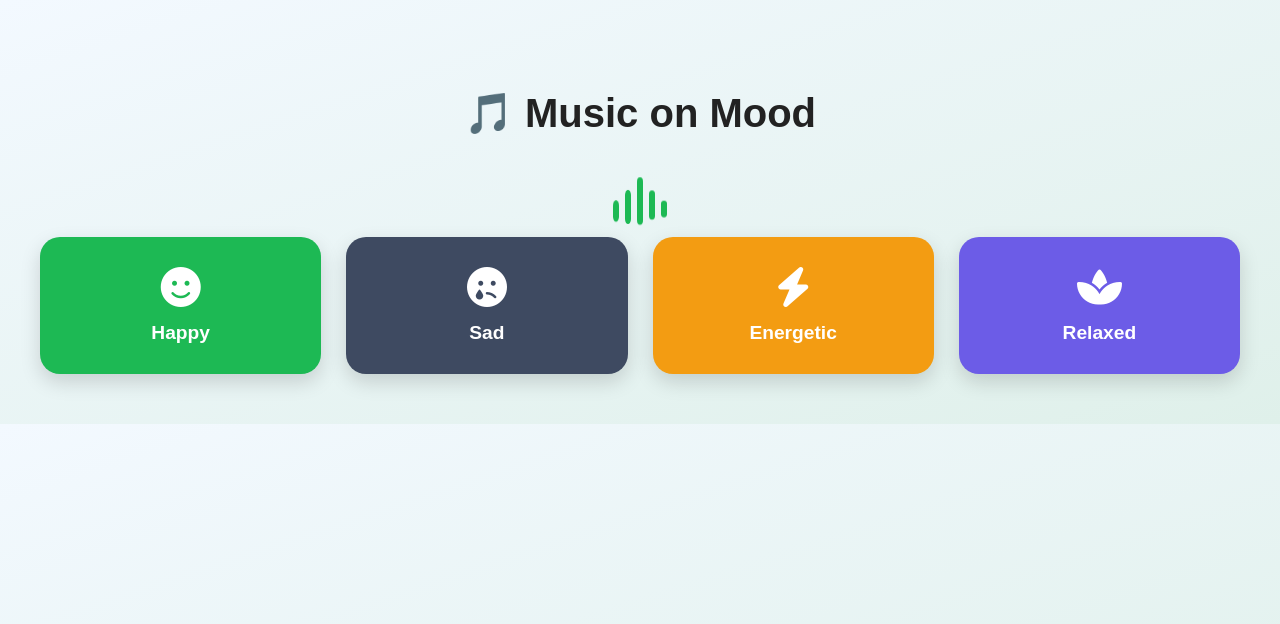
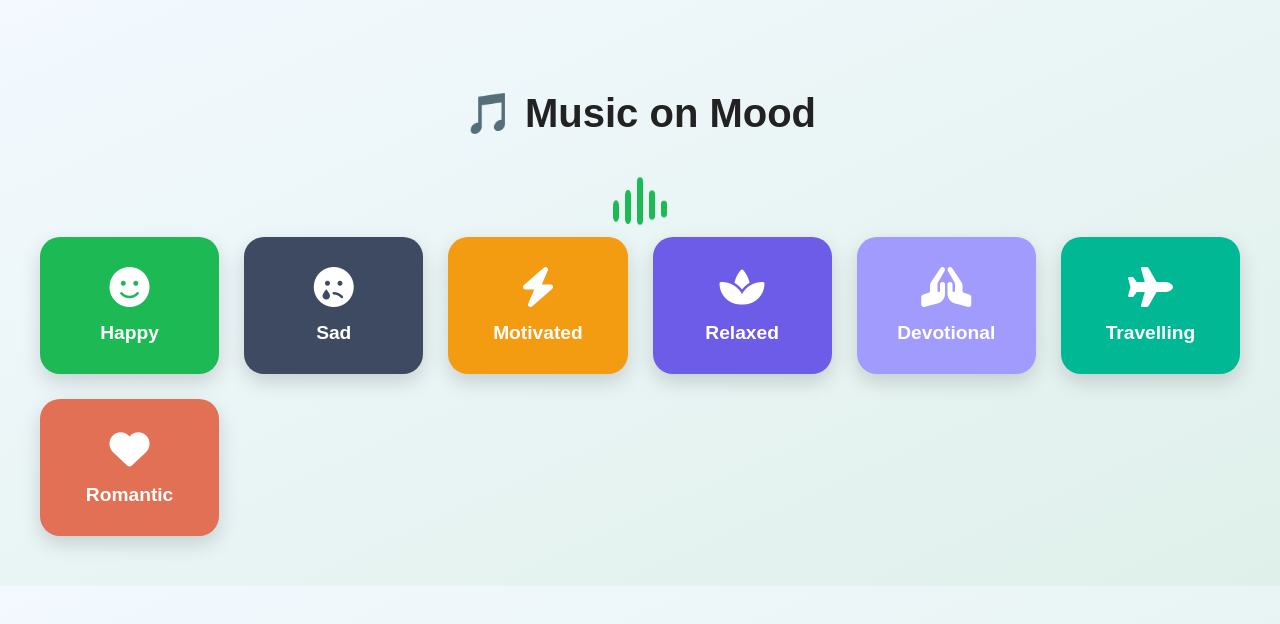
Before and after one commit to Varsha-JEC/MoodBasedProject, a React (Vite) app: page / in a window 1280 px wide. Shown: the top 624 px of the page. Built offline with nearby package versions, Linux system fonts and the light colour scheme; a small style sheet from the web is missing.

Commit message:
Update App.jsx and other recent changes

```diff
--- a/src/App.jsx
+++ b/src/App.jsx
@@ -17,12 +17,17 @@ function App() {
   const audioRef = useRef(null);
   const [currentMood, setCurrentMood] = useState(null);
 
+  // ...existing code...
   const moods = [
     { name: 'Happy', icon: 'fa-face-smile', color: '#1db954', message: "I'm feeling happy today! 😊", audio: '/songs/Happy.mp3' },
     { name: 'Sad', icon: 'fa-face-sad-tear', color: '#3e4a61', message: "I'm feeling a bit down 😔", audio: '/songs/Sad.mp3' },
-    { name: 'Energetic', icon: 'fa-bolt', color: '#f39c12', message: "Feeling the momentum and ready to go! 🏃", audio: '/songs/Motivated.mp3' },
+    { name: 'Motivated', icon: 'fa-bolt', color: '#f39c12', message: "Feeling the momentum and ready to go! 🏃", audio: '/songs/Motivated.mp3' },
     { name: 'Relaxed', icon: 'fa-spa', color: '#6c5ce7', message: "Feeling chill & Relaxed 😌🌿", audio: '/songs/Relaxed.mp3' },
+    { name: 'Devotional', icon: 'fa-hands-praying', color: '#a29bfe', message: "In a devotional mood 🙏", audio: '/songs/Devotional.mp3' },
+    { name: 'Travelling', icon: 'fa-plane', color: '#00b894', message: "On the road and loving the journey! ✈️", audio: '/songs/Travelling.mp3' },
+    { name: 'Romantic', icon: 'fa-heart', color: '#e17055', message: "Feeling romantic and dreamy 💖", audio: '/songs/Romantic.mp3' },
   ];
+// ...existing code...
 
   const handleMoodClick = (mood) => {
     setCurrentMood(mood);
```
